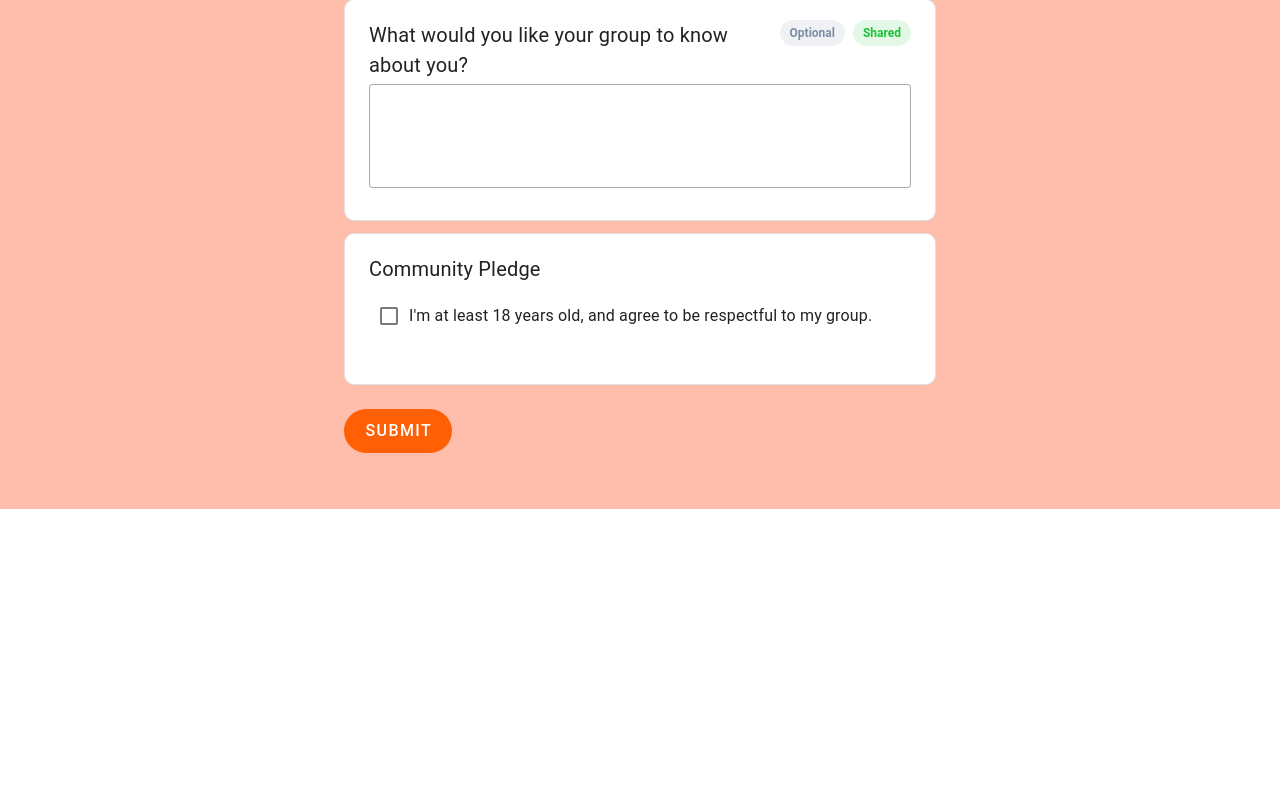
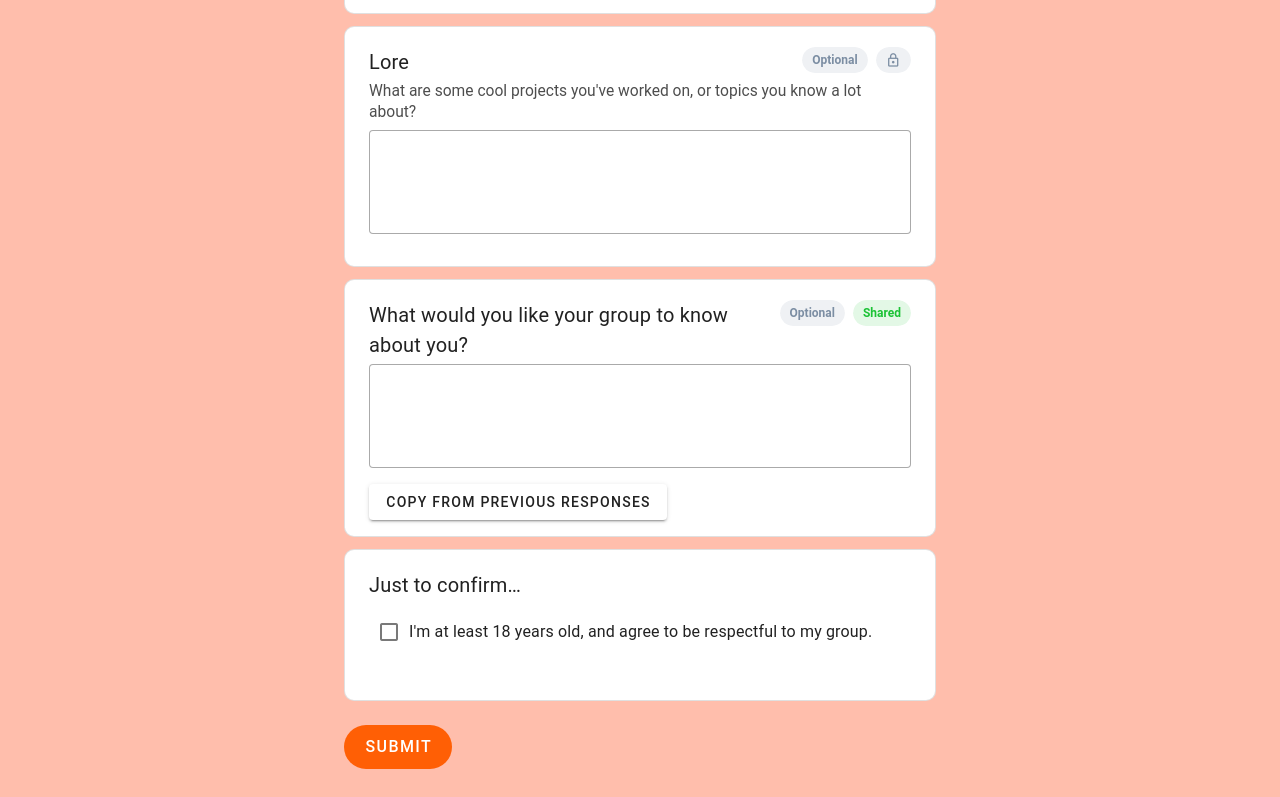
Before and after one commit to FieldFriends/field-friends-web, a Vue app: page /sign-up in a window 1280 px wide. Shown: the part 1759-2556 px from the top of the page. Before the commit the page ends 2300 px from the top, so only its background shows below. Built offline with nearby package versions, Linux system fonts and the light colour scheme; no server answers; a small style sheet from the web is missing.

Commit message:
Add slot

```diff
--- a/src/components/FriendCheckbox.vue
+++ b/src/components/FriendCheckbox.vue
@@ -15,6 +15,8 @@
       color="primary"
       hide-details="auto"
     />
+
+    <slot />
   </FriendFormCard>
 </template>
 
--- a/src/components/FriendNumberInput.vue
+++ b/src/components/FriendNumberInput.vue
@@ -16,6 +16,8 @@
       color="primary"
       hide-details="auto"
     />
+
+    <slot />
   </FriendFormCard>
 </template>
 
--- a/src/components/FriendRadioGroup.vue
+++ b/src/components/FriendRadioGroup.vue
@@ -17,6 +17,8 @@
     >
       <slot />
     </VRadioGroup>
+
+    <slot />
   </FriendFormCard>
 </template>
 
--- a/src/components/FriendTextField.vue
+++ b/src/components/FriendTextField.vue
@@ -16,6 +16,8 @@
       color="primary"
       hide-details="auto"
     />
+
+    <slot />
   </FriendFormCard>
 </template>
 
--- a/src/components/FriendTextarea.vue
+++ b/src/components/FriendTextarea.vue
@@ -18,6 +18,8 @@
       rows="3"
       hide-details="auto"
     />
+
+    <slot />
   </FriendFormCard>
 </template>
 
--- a/src/pages/SignUpForm.vue
+++ b/src/pages/SignUpForm.vue
@@ -90,12 +90,17 @@
           class="mb-4"
           label="What would you like your group to know about you?"
           shared
-        />
+        >
+          <VBtn>
+            Copy from previous responses
+          </VBtn>
+        </FriendTextarea>
+
 
         <FriendCheckbox
           v-model="pledge"
           class="mb-6"
-          label="Community Pledge"
+          label="Just to confirm&hellip;"
           checkbox-label="I'm at least 18 years old, and agree to be respectful to my group."
           :rules="[FriendRules.required]"
         />
```
